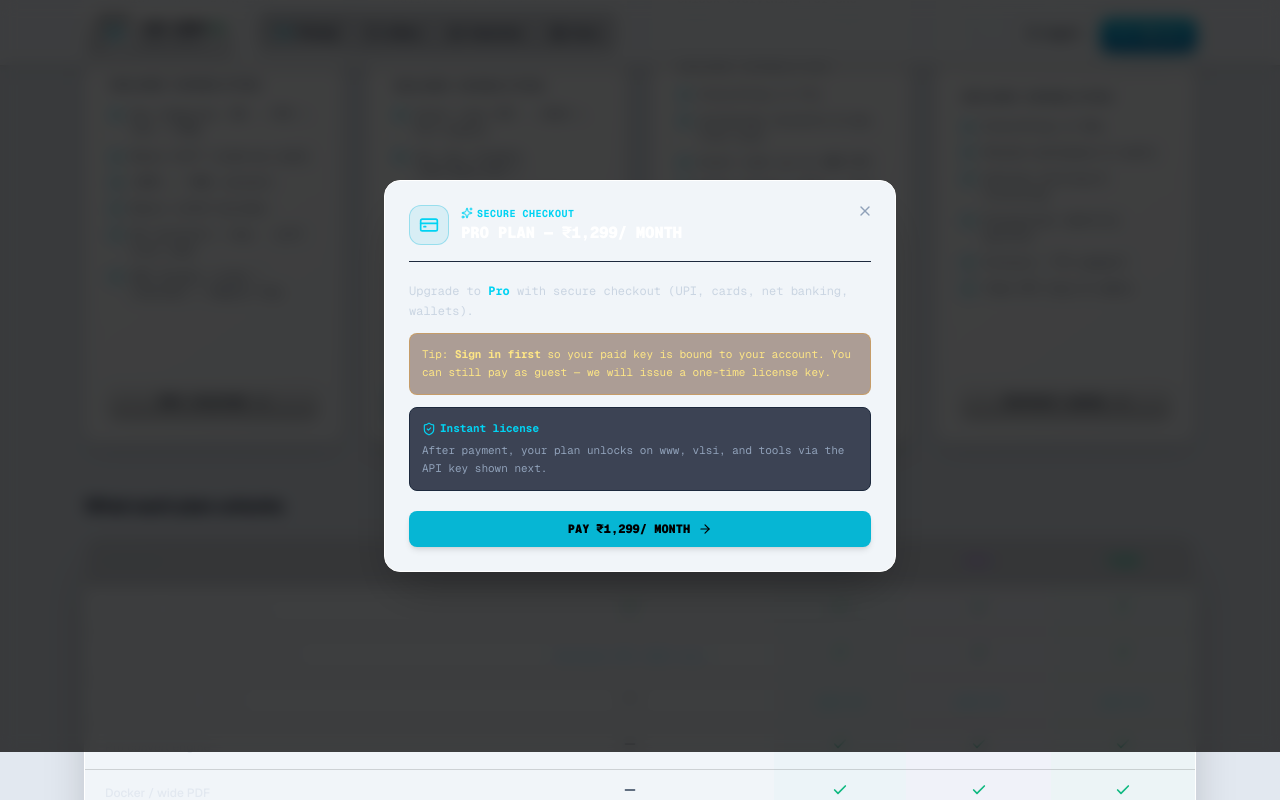
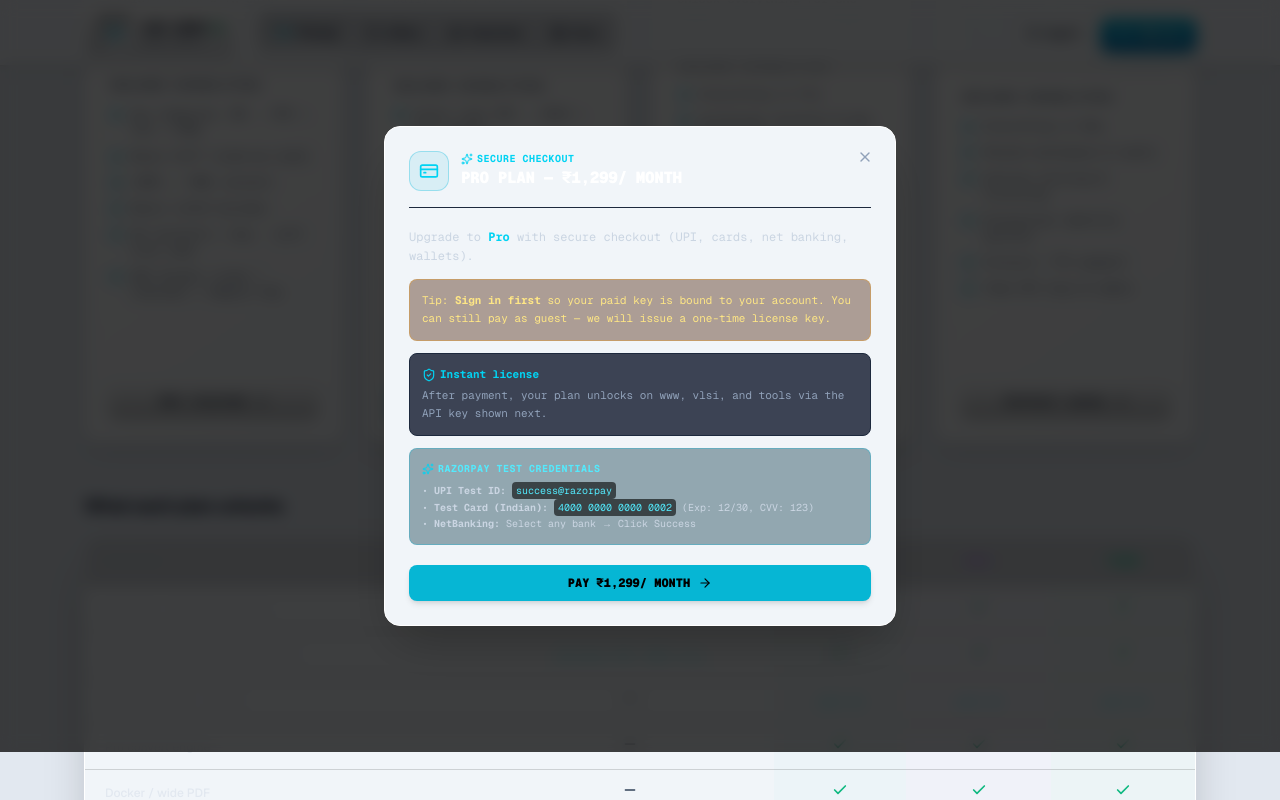
Before and after one commit to hemanthkumardm/ace-seek, a Next.js app in the folder web/: page /pricing in a window 1280 px wide. Both pictures are taken after a click on the button "Start Pro". Shown: the part 591-1391 px from the top of the page. Built offline with nearby package versions, Linux system fonts and the light colour scheme; no server answers.

Commit message:
fix(razorpay): add contact prefill, method config block, and test credentials helper for UPI and card testing

```diff
--- a/web/src/components/CheckoutModal.tsx
+++ b/web/src/components/CheckoutModal.tsx
@@ -152,6 +152,26 @@
             [user?.firstName, user?.lastName].filter(Boolean).join(" ") ||
             "Ace-Seek User",
           email: user?.primaryEmailAddress?.emailAddress || "",
+          contact: "9876543210",
+        },
+        config: {
+          display: {
+            blocks: {
+              methods: {
+                name: "Pay via UPI, Cards & NetBanking",
+                instruments: [
+                  { method: "upi" },
+                  { method: "card" },
+                  { method: "netbanking" },
+                  { method: "wallet" },
+                ],
+              },
+            },
+            sequence: ["block.methods"],
+            preferences: {
+              show_default_blocks: true,
+            },
+          },
         },
         theme: {
           color: "#06b6d4",
@@ -292,6 +312,18 @@
                   API key shown next.
                 </p>
               </div>
+
+              {/* Razorpay Test Mode Helper */}
+              <div className="rounded-lg bg-cyan-950/40 border border-cyan-500/30 p-3 text-[11px] text-cyan-200 space-y-1.5 font-mono">
+                <span className="font-bold uppercase tracking-wider text-cyan-300 flex items-center gap-1 text-[10px]">
+                  <Sparkles className="h-3 w-3 text-cyan-400" /> Razorpay Test Credentials
+                </span>
+                <p className="text-slate-300 text-[10px]">
+                  • <strong>UPI Test ID:</strong> <code className="text-cyan-300 bg-black/60 px-1 py-0.5 rounded">success@razorpay</code><br />
+                  • <strong>Test Card (Indian):</strong> <code className="text-cyan-300 bg-black/60 px-1 py-0.5 rounded">4000 0000 0000 0002</code> (Exp: 12/30, CVV: 123)<br />
+                  • <strong>NetBanking:</strong> Select any bank &rarr; Click Success
+                </p>
+              </div>
             </div>
 
             {errorMessage && (
```
